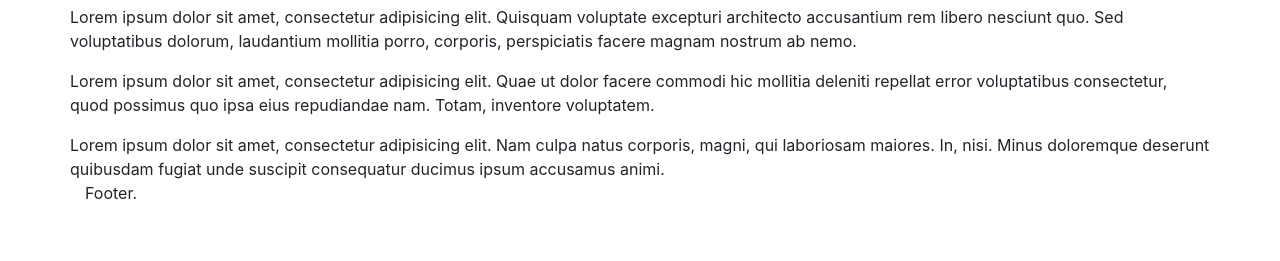
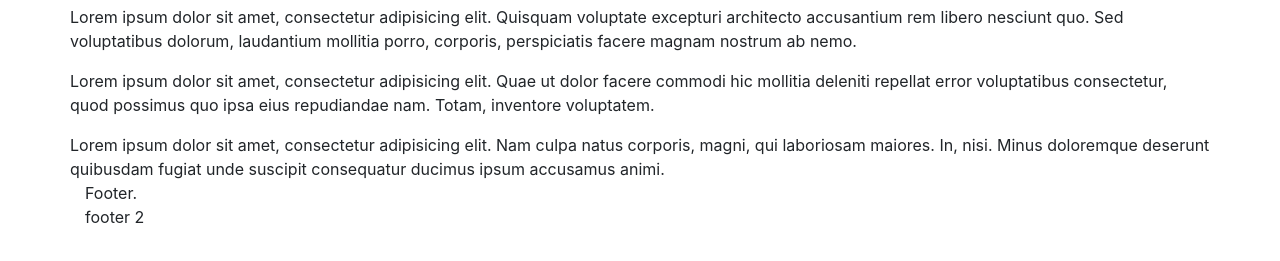
Before and after one commit to vesic/js, a website built with webpack: page index.html in a window 1280 px wide. Shown: the part 41-302 px from the top of the page. Built offline with nearby package versions, Linux system fonts and the light colour scheme.

Commit message:
Add footer2

```diff
--- a/index.html
+++ b/index.html
@@ -16,6 +16,7 @@
     <div>
         Footer.
     </div>
+    <div>footer 2</div>
 </div>
 
 <script src="./bundle.js"></script>
```
